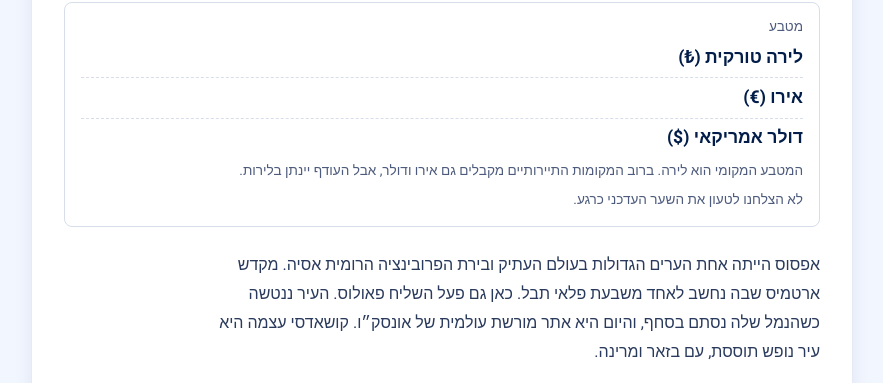
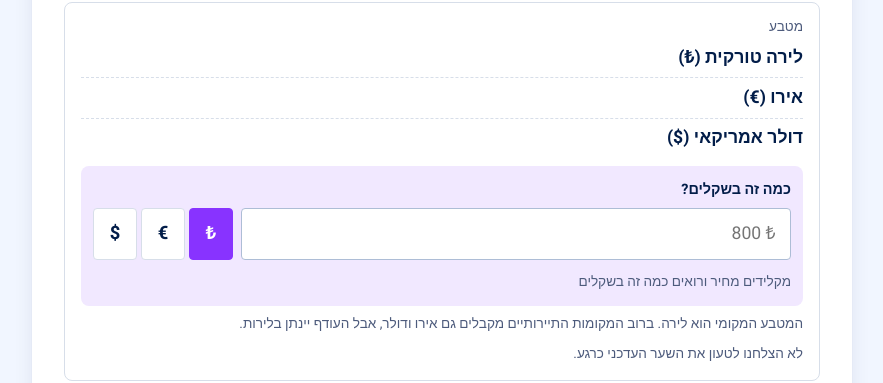
Before and after one commit to Shukil/royal, a React (Vite) app in the folder cruise-frontend/: page /guide/kusadasi in a window 1280 px wide. Shown: the part 1342-1725 px from the top of the page, without its empty margins (66-949 px from the left). Built offline with nearby package versions, Linux system fonts and the light colour scheme; no server answers.

Commit message:
calculate rate

```diff
--- a/cruise-frontend/src/CurrencyRates.jsx
+++ b/cruise-frontend/src/CurrencyRates.jsx
@@ -29,10 +29,30 @@
 const formatIls = (n) => n.toLocaleString('he-IL', { minimumFractionDigits: 2, maximumFractionDigits: 2 });
 const formatDate = (iso) => iso.split('-').reverse().join('.');
 
+// "45 €", "800₺", "1,250.5" → מספר, או null אם אין מספר
+const parseAmount = (text) => {
+  const m = text.replace(/,/g, '').match(/\d+(\.\d*)?|\.\d+/);
+  return m ? Number(m[0]) : null;
+};
+
 // codes: המטבעות שבשימוש ביעד, הראשון הוא המטבע המקומי
 const CurrencyRates = ({ codes, note }) => {
   const [data, setData] = useState(null);
   const [failed, setFailed] = useState(false);
+  const [amountText, setAmountText] = useState('');
+  const [from, setFrom] = useState(codes[0]);
+
+  // אם הקלידו סימן מטבע (€ / $ / ₺), עוברים אליו אוטומטית
+  const onAmountChange = (e) => {
+    const text = e.target.value;
+    setAmountText(text);
+    const typed = codes.find((code) => text.includes(CURRENCIES[code].symbol));
+    if (typed) setFrom(typed);
+  };
+
+  const amount = parseAmount(amountText);
+  const fromRate = data?.rates?.[from];
+  const inIls = amount != null && fromRate ? amount / fromRate : null;
 
   useEffect(() => {
     let alive = true;
@@ -63,7 +83,53 @@
           );
         })}
       </ul>
-      {note && <p className="currency__note">{note}</p>}
+      <div className="currency-calc">
+        <label className="currency-calc__label" htmlFor={`calc-${codes.join('-')}`}>כמה זה בשקלים?</label>
+        <div className="currency-calc__row">
+          <input
+            id={`calc-${codes.join('-')}`}
+            className="input currency-calc__input"
+            type="text"
+            inputMode="decimal"
+            dir="ltr"
+            placeholder={`${CURRENCIES[from].unit === 1 ? 45 : 800} ${CURRENCIES[from].symbol}`}
+            value={amountText}
+            onChange={onAmountChange}
+            autoComplete="off"
+          />
+          {codes.length > 1 && (
+            <div className="currency-calc__picker" role="radiogroup" aria-label="מטבע">
+              {codes.map((code) => (
+                <label key={code} className="currency-calc__option" title={CURRENCIES[code].name}>
+                  <input
+                    type="radio"
+                    name={`calc-from-${codes.join('-')}`}
+                    value={code}
+                    checked={from === code}
+                    onChange={() => setFrom(code)}
+                  />
+                  <span aria-hidden="true">{CURRENCIES[code].symbol}</span>
+                  <span className="visually-hidden">{CURRENCIES[code].name}</span>
+                </label>
+              ))}
+            </div>
+          )}
+        </div>
+        <p className="currency-calc__result" aria-live="polite">
+          {inIls != null ? (
+            <>
+              <span dir="ltr">{amount.toLocaleString('he-IL')} {CURRENCIES[from].symbol}</span>
+              {' ≈ '}
+              <strong dir="ltr">{formatIls(inIls)} ₪</strong>
+            </>
+          ) : amount != null && failed ? (
+            'אין שער זמין כרגע'
+          ) : (
+            <span className="currency-calc__hint">מקלידים מחיר ורואים כמה זה בשקלים</span>
+          )}
+        </p>
+      </div>
+      {note &&<p className="currency__note">{note}</p>}
       <p className="currency__source">
         {data
           ? `שער יציג של הבנק המרכזי האירופי, נכון ל-${formatDate(data.date)}. בצ׳יינג׳ ובכרטיס האשראי השער יהיה מעט פחות טוב.`
--- a/cruise-frontend/src/index.css
+++ b/cruise-frontend/src/index.css
@@ -905,6 +905,71 @@
   font-variant-numeric: tabular-nums;
   white-space: nowrap;
 }
+.currency-calc {
+  margin-top: 0.85rem;
+  padding: 0.75rem;
+  border-radius: var(--radius-md);
+  background: var(--purple-soft);
+  font-weight: 400;
+  font-size: 1rem;
+}
+.currency-calc__label {
+  display: block;
+  font-weight: 700;
+  font-size: 0.9rem;
+  margin-bottom: 0.4rem;
+}
+.currency-calc__row {
+  display: flex;
+  gap: 0.5rem;
+}
+.currency-calc__input {
+  flex: 1;
+  min-width: 0;
+  font-size: 1.1rem;
+  font-variant-numeric: tabular-nums;
+}
+.currency-calc__picker {
+  display: flex;
+  gap: 0.25rem;
+}
+.currency-calc__option {
+  display: grid;
+  place-items: center;
+  min-width: 44px;
+  min-height: 48px;
+  border: 1.5px solid var(--line);
+  border-radius: var(--radius-sm);
+  background: var(--surface);
+  font-size: 1.15rem;
+  font-weight: 700;
+  cursor: pointer;
+}
+.currency-calc__option input {
+  position: absolute;
+  opacity: 0;
+  pointer-events: none;
+}
+.currency-calc__option:has(input:checked) {
+  border-color: var(--purple);
+  background: var(--purple);
+  color: #fff;
+}
+.currency-calc__option:has(input:focus-visible) {
+  box-shadow: var(--focus);
+}
+.currency-calc__result {
+  margin: 0.55rem 0 0;
+  font-variant-numeric: tabular-nums;
+}
+.currency-calc__result strong {
+  font-size: 1.3rem;
+  color: var(--purple-dark);
+}
+.currency-calc__hint {
+  color: var(--muted);
+  font-size: 0.85rem;
+}
 .currency__note,
 .currency__source {
   margin: 0.5rem 0 0;
```
